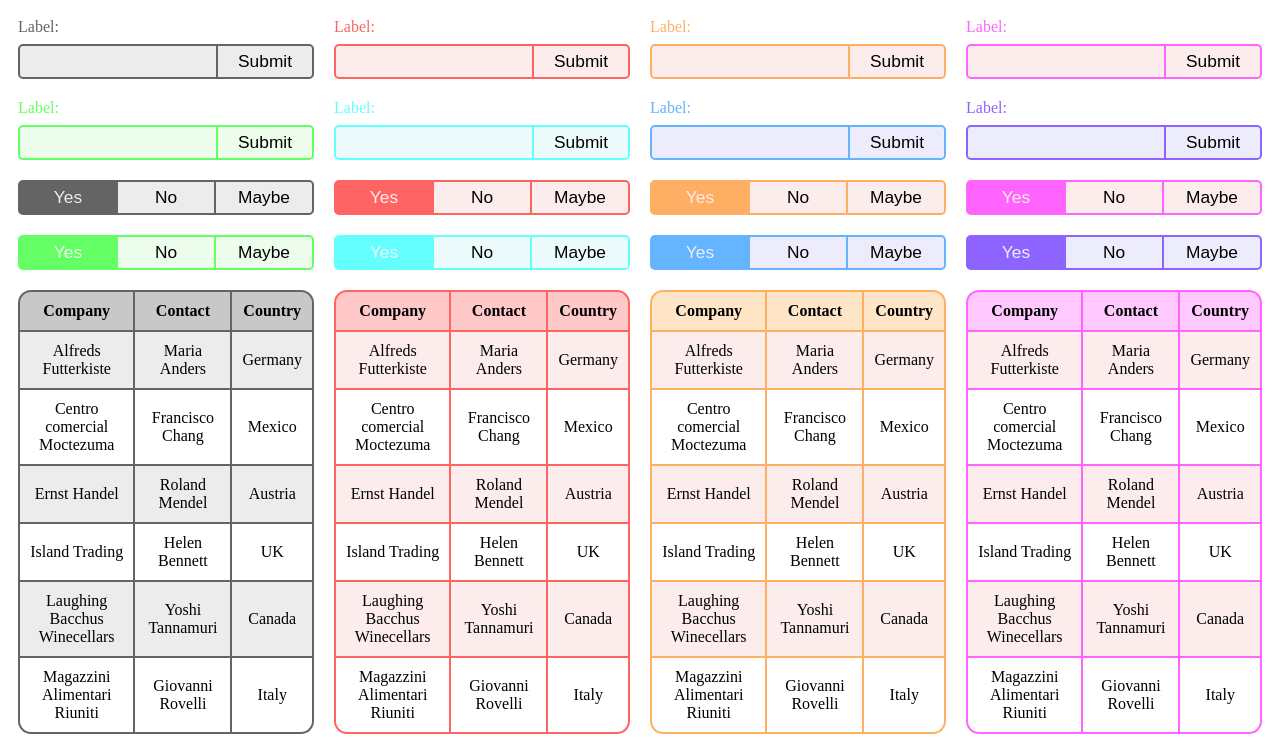
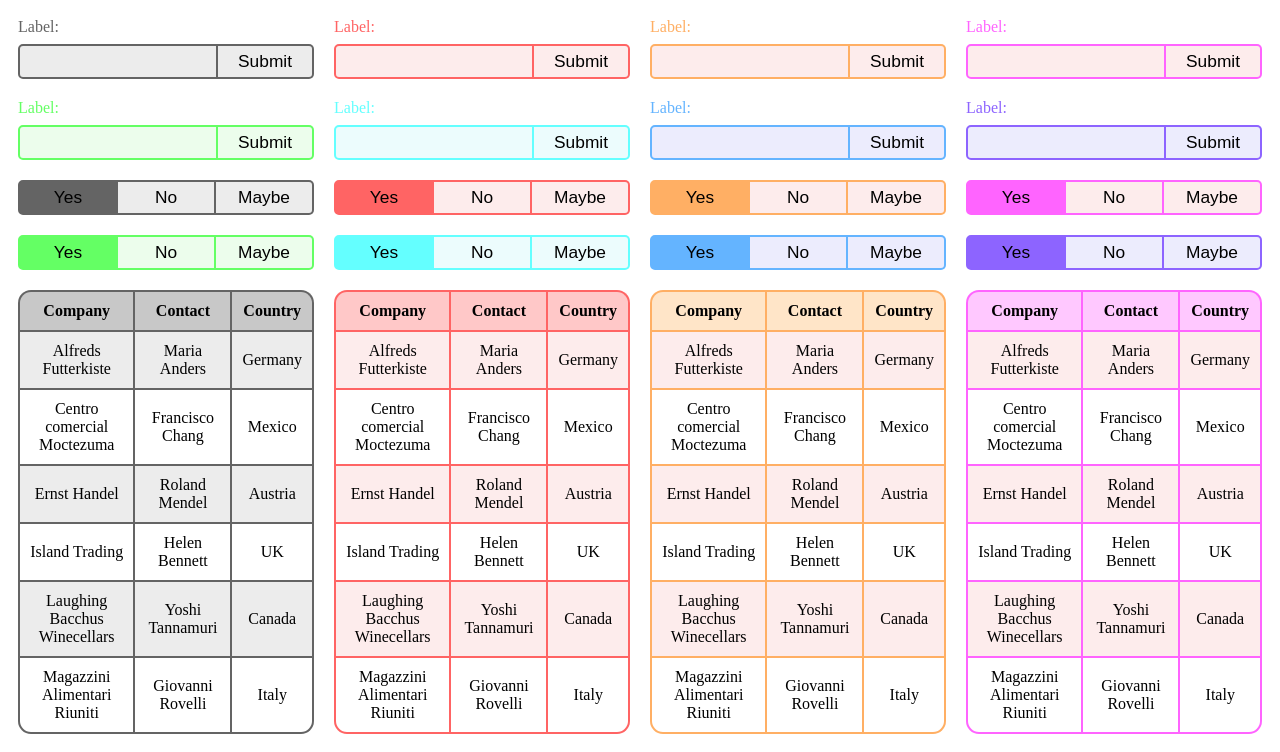
Before and after one commit to Thiago099/colorful-css, a Vue app: page / in a window 1280 px wide. Shown: the top 752 px of the page. Built offline with nearby package versions, Linux system fonts and the light colour scheme.

Commit message:
[fix] text color

```diff
--- a/src/css/inputs.css
+++ b/src/css/inputs.css
@@ -61,7 +61,6 @@
 }
 .button-selected{
     background-color: var(--dark);
-    color: var(--bright);
 }
 .button:hover:not(.button-selected){
     background-color:var(--medium);
```
